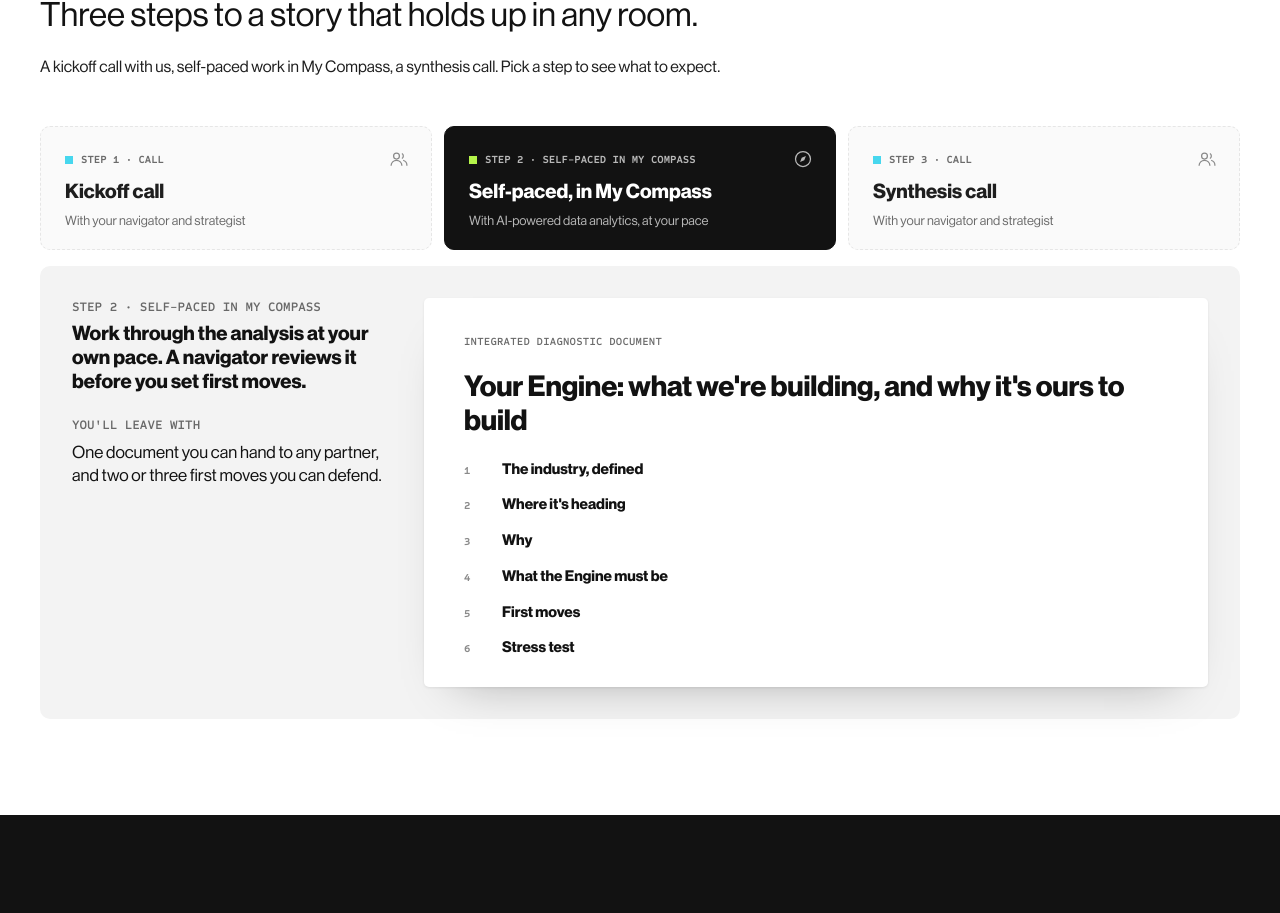
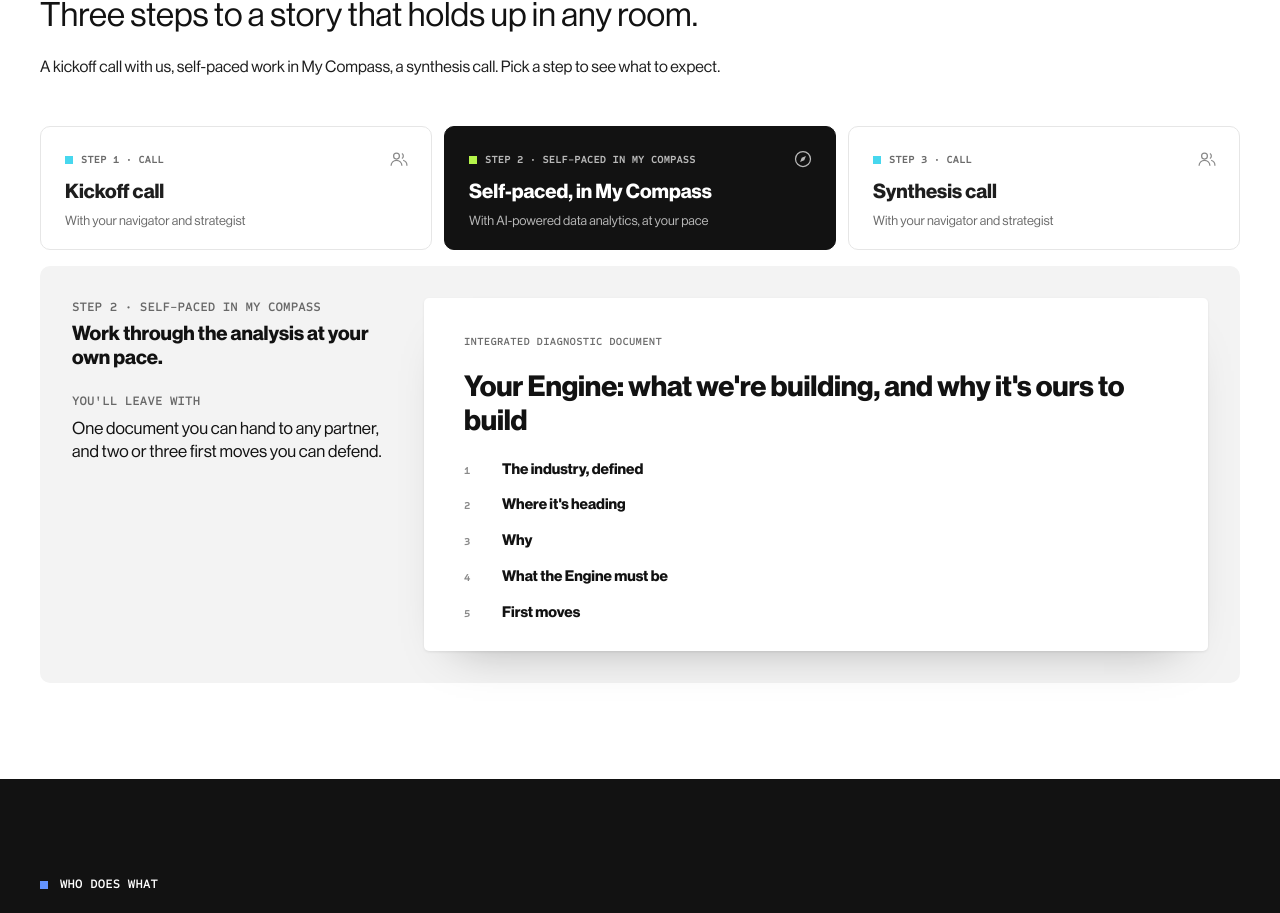
Before and after one commit to uxhawk/the-builder-platform, a React (Vite) app: page /compass in a window 1280 px wide. Shown: the part 914-1827 px from the top of the page. Built offline with nearby package versions, Linux system fonts and the light colour scheme.

Commit message:
updated copy & content

```diff
--- a/src/compass/data/artifacts.ts
+++ b/src/compass/data/artifacts.ts
@@ -45,12 +45,12 @@ export const STEPS: Step[] = [
   {
     id: "self-paced", label: "Step 2 · Self-paced in My Compass", kind: "self-paced", color: "evergreen",
     name: "Self-paced, in My Compass", with: "With AI-powered data analytics, at your pace",
-    summary: "Work through the analysis at your own pace. A navigator reviews it before you set first moves.",
+    summary: "Work through the analysis at your own pace.",
     leaveWith: "One document you can hand to any partner, and two or three first moves you can defend.",
     doc: {
       kicker: "Integrated Diagnostic Document",
       title: "Your Engine: what we're building, and why it's ours to build",
-      sections: ["The industry, defined", "Where it's heading", "Why", "What the Engine must be", "First moves", "Stress test"],
+      sections: ["The industry, defined", "Where it's heading", "Why", "What the Engine must be", "First moves"],
     },
   },
   {
--- a/src/styles/landing.css
+++ b/src/styles/landing.css
@@ -24,8 +24,7 @@
 .viewer-list { display: grid; grid-template-columns: repeat(3, minmax(0, 1fr)); gap: 12px; }
 .viewer-item { position: relative; display: flex; flex-flow: column; align-items: flex-start; gap: 8px; text-align: left; padding: 22px 24px 20px; border: 1px solid var(--colors-interface--grey-2); border-radius: var(--border-radius--default); background: #fff; transition: border-color var(--motion--fast), background var(--motion--fast), transform var(--motion--fast); }
 .viewer-item:hover { border-color: var(--colors-interface--dark-2); transform: translateY(-2px); }
-.viewer-item.call { border-style: dashed; background: var(--colors-interface--grey-3); }
-.viewer-item.selected, .viewer-item.selected:hover { background: var(--colors-interface--dark-2); border-color: var(--colors-interface--dark-2); border-style: solid; color: #fff; transform: none; }
+.viewer-item.selected, .viewer-item.selected:hover { background: var(--colors-interface--dark-2); border-color: var(--colors-interface--dark-2); color: #fff; transform: none; }
 .viewer-item .vi-label { display: inline-flex; align-items: center; gap: 8px; padding-right: 32px; /* clears the corner icon */ font-family: var(--typefaces--secondary); font-size: 11px; text-transform: uppercase; color: #6b6b6b; font-variation-settings: "wght" 700; }
 .viewer-item .vi-name { font-family: var(--typefaces--heading-bold); font-size: var(--typography--h5-size); line-height: 1.2; padding-right: 32px; }
 .viewer-item .vi-meta { font-size: 13px; line-height: 1.35; color: #6b6b6b; }
```
